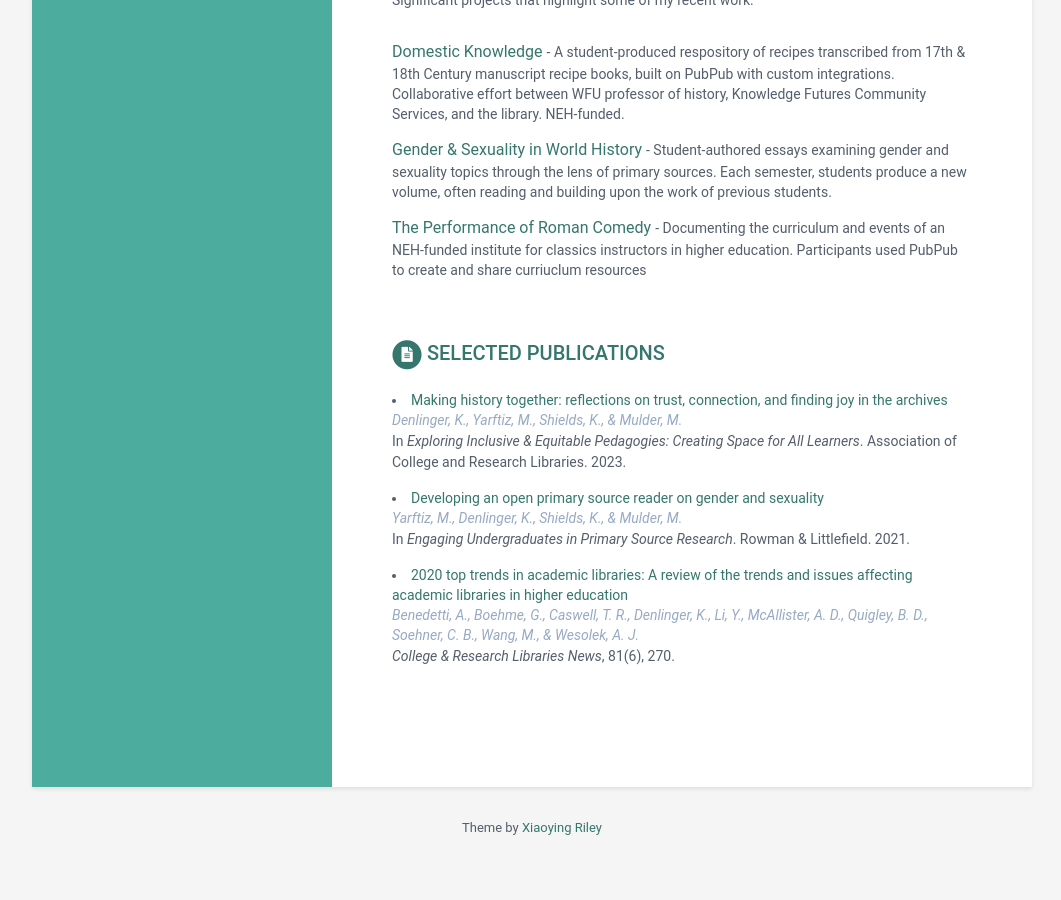
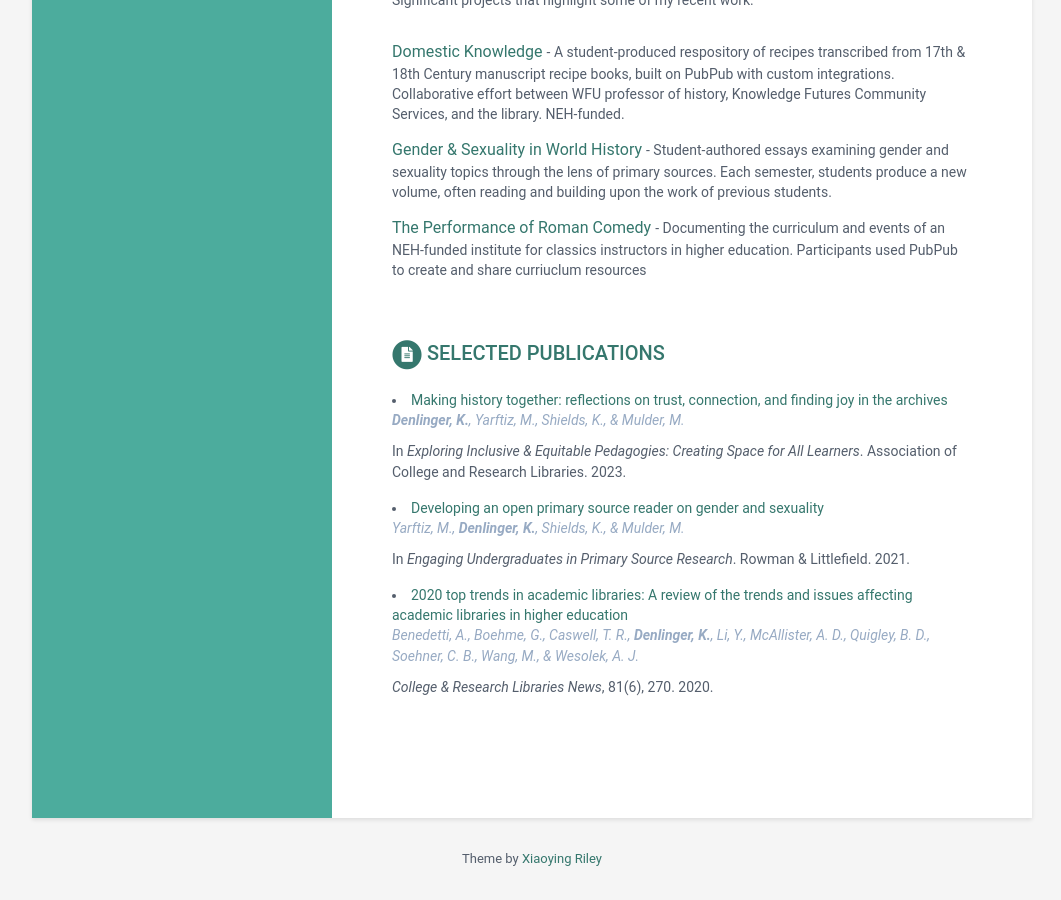
Before and after one commit to kyledenlinger/kyledenlinger.github.io, a Jekyll site: the page built from index.html, in a window 1280 px wide and 900 px high, scrolled down 1852 px. Shown: the whole window, without its empty margins (108-1169 px from the left). Built offline with Jekyll 4.4.1, drawn with Linux system fonts in a browser that asks for light colours; before the commit the page ends 2721 px from its top, so only the background shows below that.

Commit message:
markdownify authors

```diff
--- a/_data/data.yml
+++ b/_data/data.yml
@@ -159,18 +159,18 @@ publications:
     papers:
       - title: "Making history together: reflections on trust, connection, and finding joy in the archives"
         link: "https://osf.io/cjnbd/"
-        authors: Denlinger, K., Yarftiz, M., Shields, K., & Mulder, M.
+        authors: "**Denlinger, K.**, Yarftiz, M., Shields, K., & Mulder, M."
         conference: "In *Exploring Inclusive & Equitable Pedagogies: Creating Space for All Learners*. Association of College and Research Libraries. 2023."
 
       - title: "Developing an open primary source reader on gender and sexuality"
         link: "https://wakespace.lib.wfu.edu/handle/10339/102790"
-        authors: Yarftiz, M., Denlinger, K., Shields, K., & Mulder, M.
+        authors: Yarftiz, M., **Denlinger, K.**, Shields, K., & Mulder, M.
         conference: "In *Engaging Undergraduates in Primary Source Research*. Rowman & Littlefield. 2021."
 
       - title: "2020 top trends in academic libraries: A review of the trends and issues affecting academic libraries in higher education"
         link: "https://crln.acrl.org/index.php/crlnews/article/view/24478"
-        authors: Benedetti, A., Boehme, G., Caswell, T. R., Denlinger, K., Li, Y., McAllister, A. D., Quigley, B. D., Soehner, C. B., Wang, M., & Wesolek, A. J.
-        conference: "*College & Research Libraries News*, 81(6), 270."
+        authors: Benedetti, A., Boehme, G., Caswell, T. R., **Denlinger, K.**, Li, Y., McAllister, A. D., Quigley, B. D., Soehner, C. B., Wang, M., & Wesolek, A. J.
+        conference: "*College & Research Libraries News*, 81(6), 270. 2020."
 
 
 
--- a/_includes/publications.html
+++ b/_includes/publications.html
@@ -23,7 +23,7 @@
     {% else %}
       <li>{{ publication.title }}</li>
     {% endif %}
-    <div class="publication-authors">{{ publication.authors }}</div>
+    <div class="publication-authors">{{ publication.authors | markdownify}}</div>
     <div class="publication-conference">{{ publication.conference | markdownify}}</div>
   </div><!--//item-->
   {% endfor %}
```
